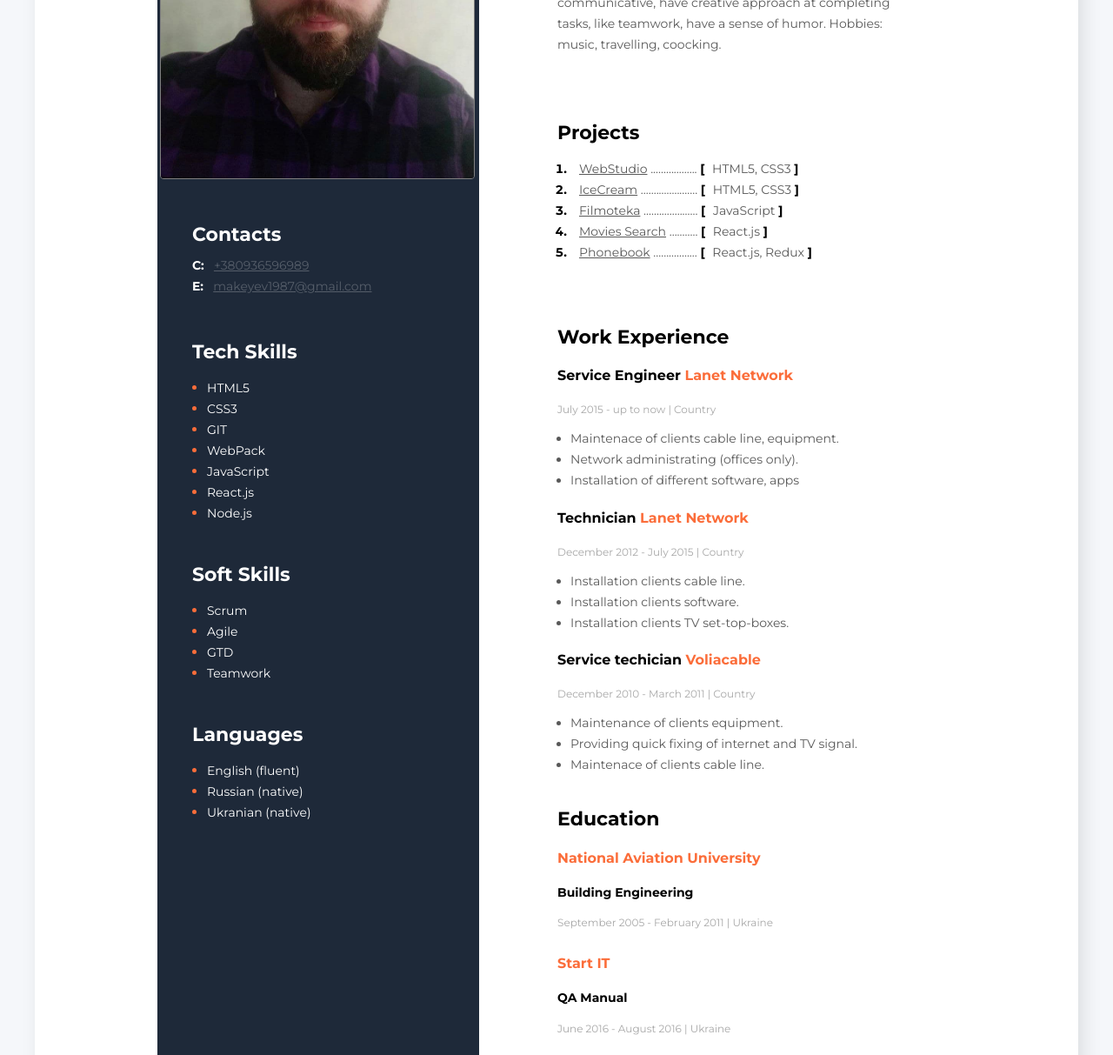
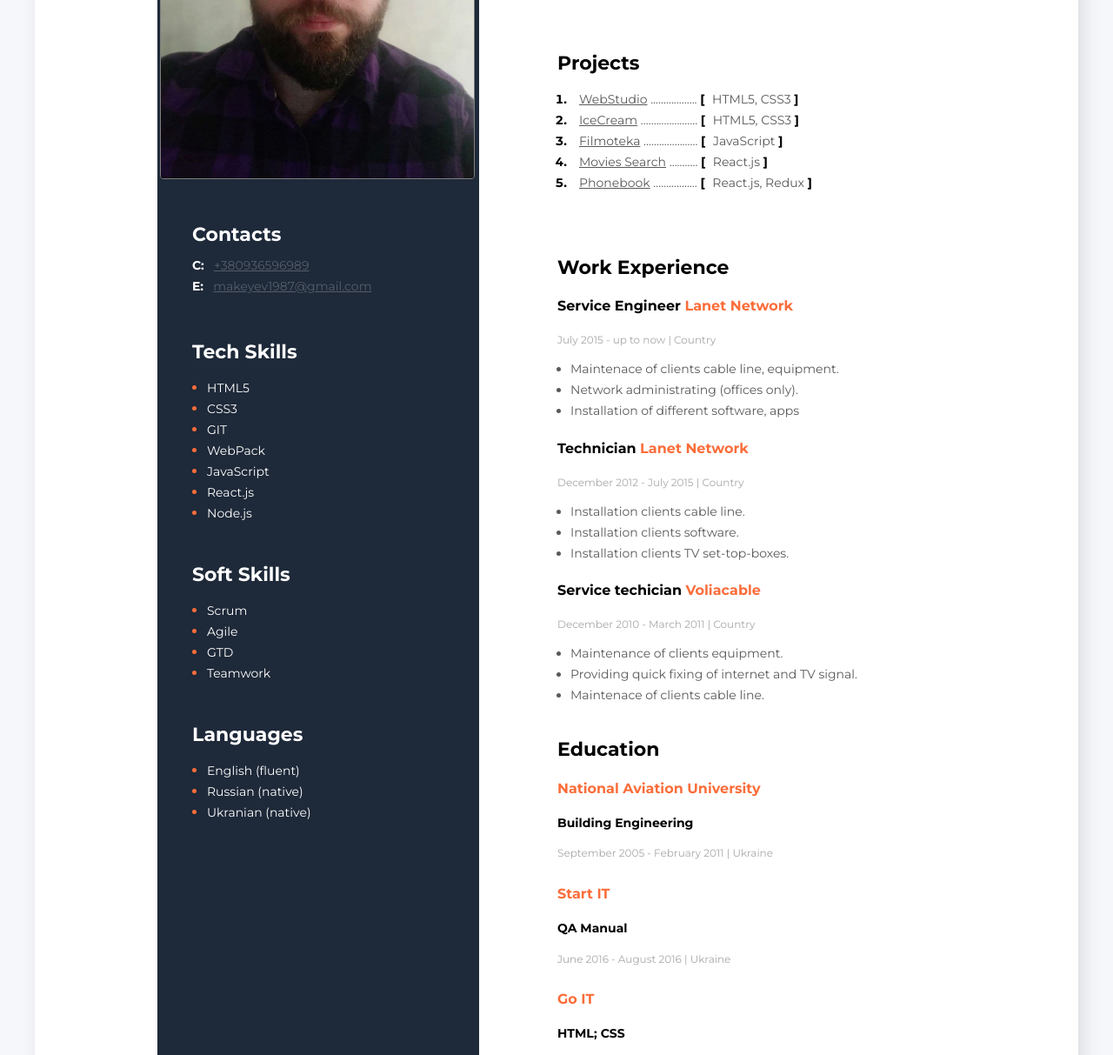
Before and after one commit to AlexMakeyev/resumeCV, a plain HTML site: page index.html in a window 1280 px wide. Shown: the part 341-1554 px from the top of the page at 87% size. Drawn offline with Linux system fonts and the light colour scheme.

Commit message:
Update style.css

```diff
--- a/css/style.css
+++ b/css/style.css
@@ -16,7 +16,7 @@ body {
 .main-content-section {
     display: flex;
     flex-direction: column;
-    padding: 100px 90px;
+    padding: 20px 90px;
 }
 /* about me section*/
 .about-me-section {
@@ -117,7 +117,7 @@ body {
     color: #FB6D3A;
 }
 .education-section {
-    width: 327;
+    width: 327px;
 }
 .university {
     font-style: normal;
```
